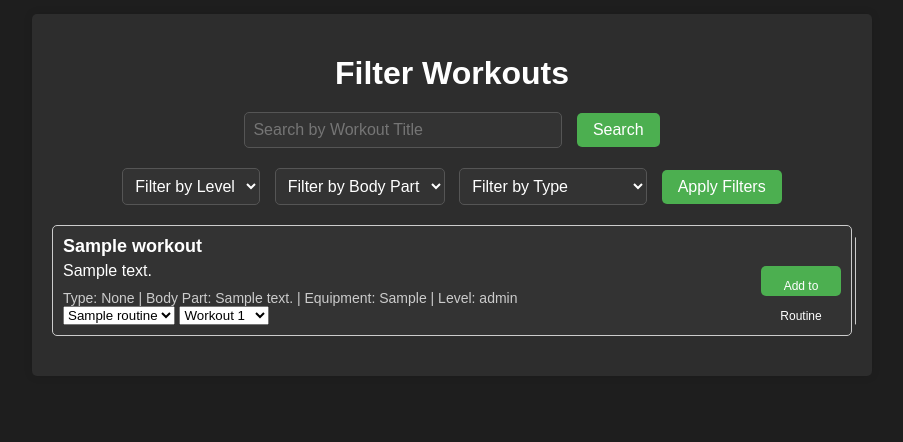
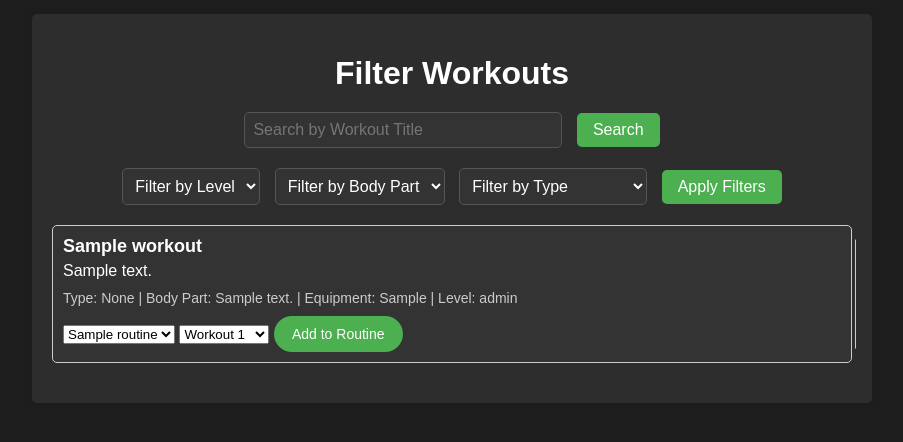
Before and after one commit to Kyel25/2602_Group_Project, a Flask app: template App/templates/workout.html in a window 1280 px wide. Shown: the part 46-488 px from the top of the page, without its empty margins (188-1091 px from the left). Run offline with Flask 3, Linux system fonts and the light colour scheme; the template is opened without the code that fills it: values that come from a table or form of the project are taken from there, others are empty; tables that the repository leaves empty hold one stand-in row (values such as "Sample post").

Commit message:
fixed ui class issue

```diff
--- a/App/templates/workout.html
+++ b/App/templates/workout.html
@@ -93,7 +93,7 @@
                             <option value="9">Workout 9</option>
                             <option value="10">Workout 10</option>
                         </select>
-                        <button class="add-to-routine-button">Add to Routine</button>
+                        <button class="add-to-workout-button">Add to Routine</button>
                     </form>
                 </div>
             </div>
```
